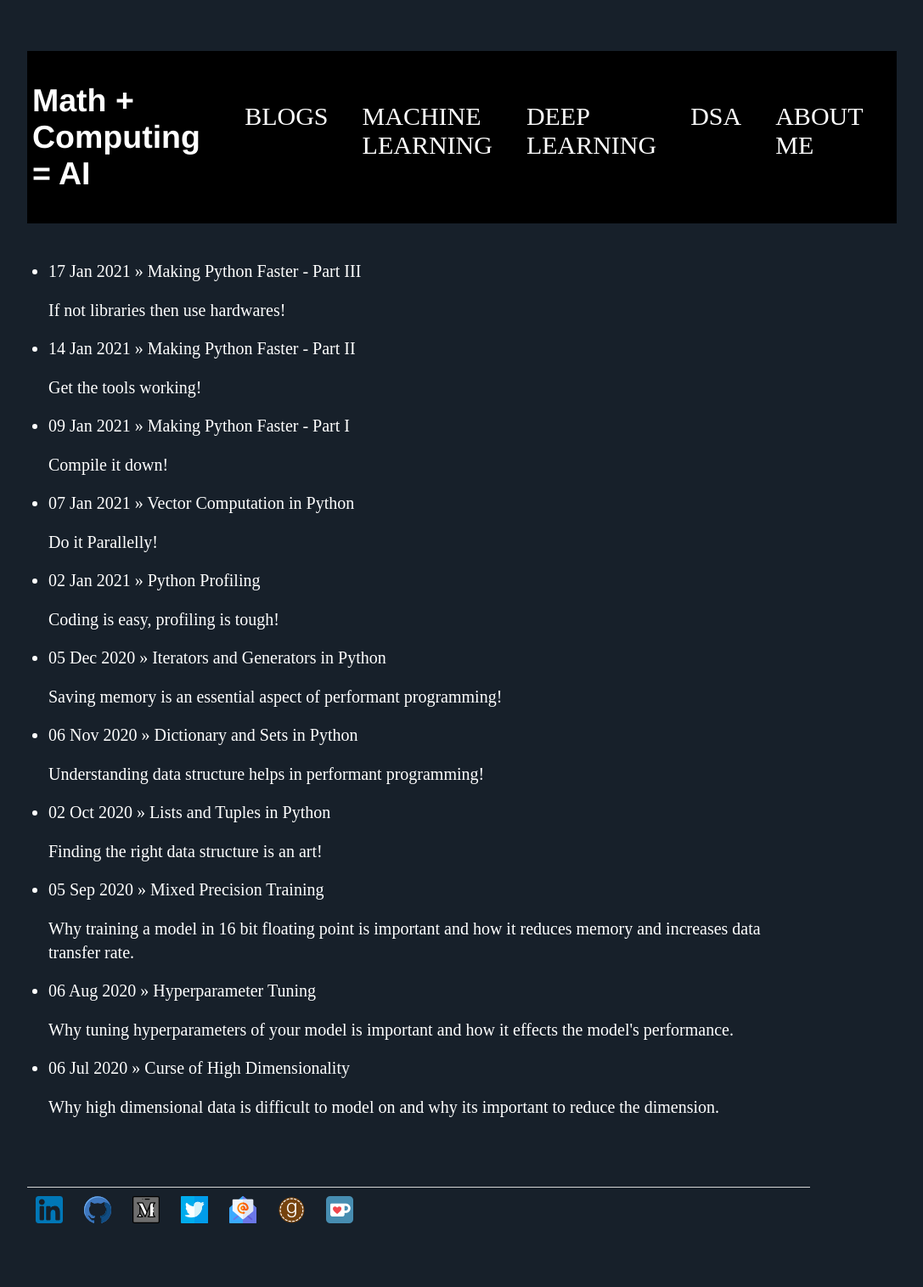
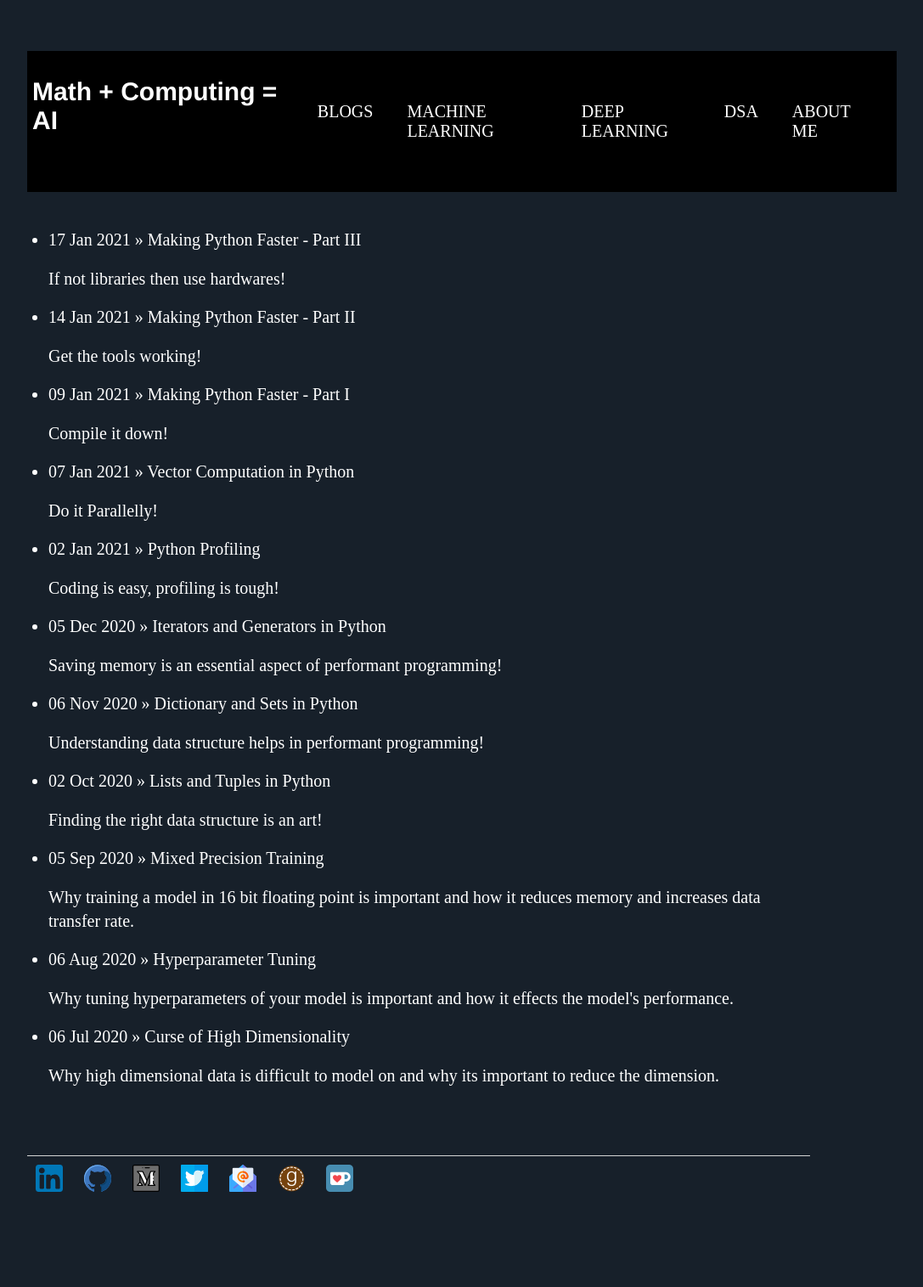
Before and after one commit to Mayurji/mayurji.github.io, a Jekyll site: the page built from index.html, in a window 1280 px wide. Shown: the whole page at 85% size, without its empty margins (96-1183 px from the left). Built offline with Jekyll 4.4.1, drawn with Linux system fonts in a browser that asks for light colours; nearby versions of some CDN libraries; after the commit the page ends 1478 px from its top, so only the background shows below that.

Commit message:
Update main.css

```diff
--- a/css/main.css
+++ b/css/main.css
@@ -19,26 +19,26 @@ nav .mainMenu li a {
     text-decoration: none;
     text-transform: uppercase;
     color: #fff;
-    font-size: 1.5rem;
+    /*font-size: 1.5rem;*/
 }
 nav .mainMenu li a:hover {
     background: rgb(255,94,0);
 }
 nav .openMenu {
-    font-size: 2rem;
+    /*font-size: 2rem;*/
     margin: 20px;
     display: none;
     cursor: pointer;
 }
 nav .mainMenu .closeMenu , .icons i {
-    font-size: 2rem;
+    /*font-size: 2rem;*/
     display: none;
     cursor: pointer;
 }
 
 nav .logo {
     margin: 6px;
-    font-size: 25px;
+    /*font-size: 25px;*/
     cursor: pointer;
 }
 @media(max-width: 800px){
@@ -69,7 +69,7 @@ nav .logo {
     nav .mainMenu li a:hover {
         background: none;
         color: rgb(255, 123, 0);
-        font-size: 1.6rem;
+        /*font-size: 1.6rem;*/
     }
     .icons i {
         display: inline-block;
```
